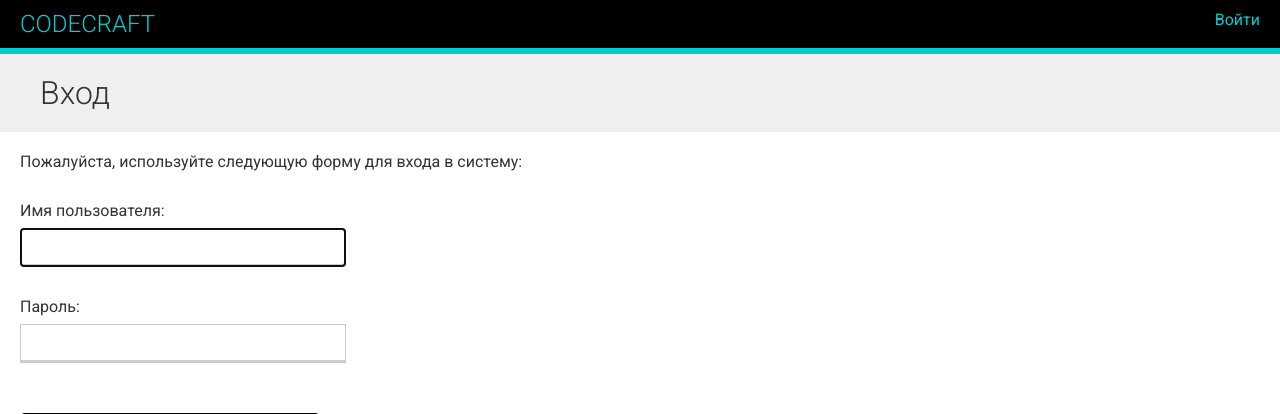
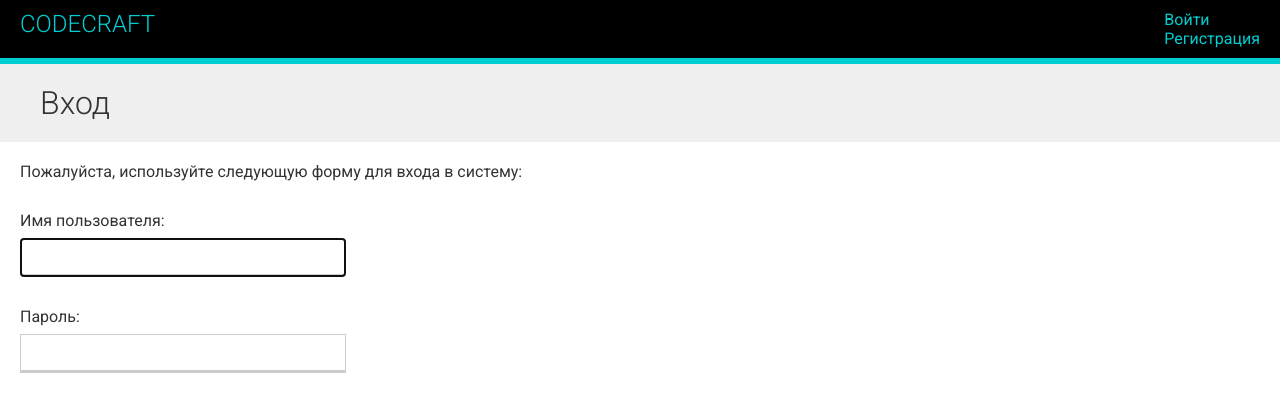
Before and after one commit to saharovartur/code_craft_education, a Django app: page /accounts/login/?next=/course/1/delete/ in a window 1280 px wide. Shown: the top 414 px of the page. Run offline with Django 4.2, Linux system fonts and the light colour scheme.

Commit message:
добавил ссылку на регистрацию

```diff
--- a/templates/base.html
+++ b/templates/base.html
@@ -12,9 +12,10 @@
       <ul class="menu">
         {% if request.user.is_authenticated %}
         {{ user.username }}
-          <li><a href="{% url "logout" %}">Выйти</a></li>
+          <li><a href="{% url 'logout' %}">Выйти</a></li>
         {% else %}
-          <li><a href="{% url "login" %}">Войти</a></li>
+          <li><a href="{% url 'login' %}">Войти</a></li>
+          <a href="{% url 'student_registration' %}">Регистрация</a>
         {% endif %}
       </ul>
     </div>
```
